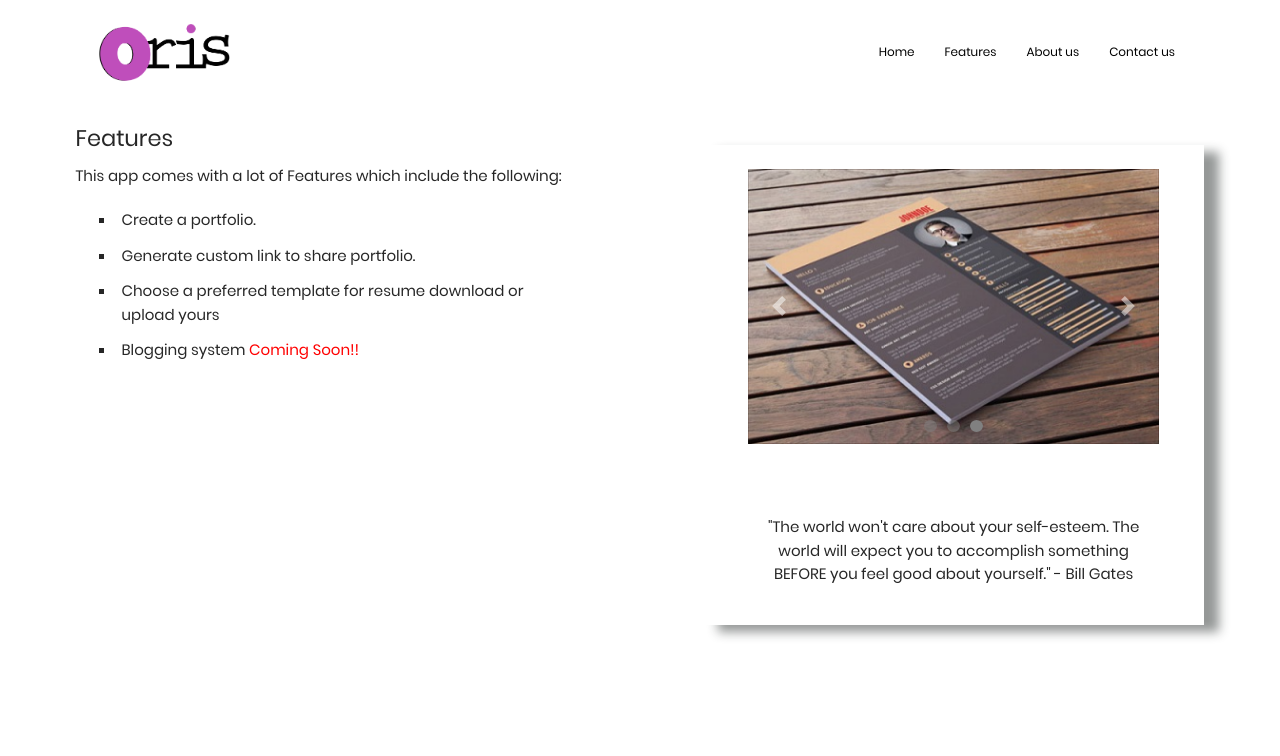
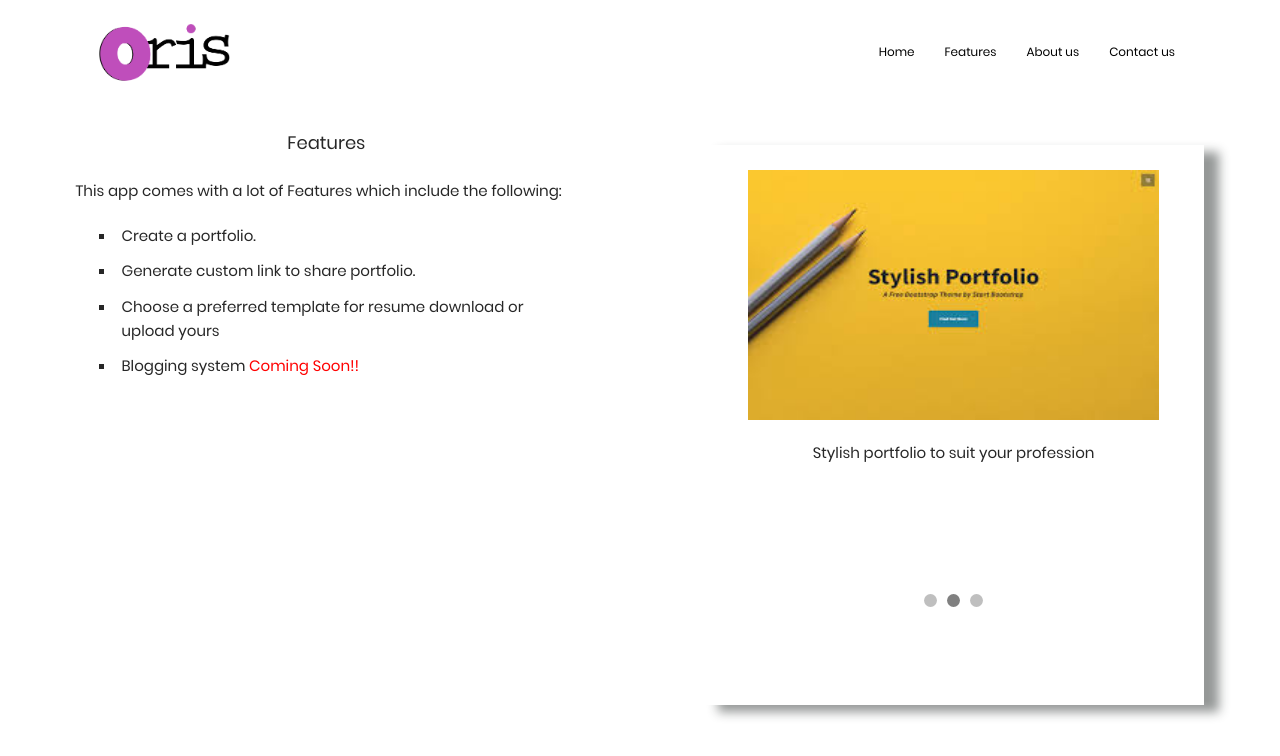
Before and after one commit to TechBuilder-360/portfolio-react, a React (Create React App) app: page /features in a window 1280 px wide. Shown: the top 756 px of the page. Built offline with nearby package versions, Linux system fonts and the light colour scheme; no server answers; what react-cookies, react-social-login would draw is missing.

Commit message:
Modified carousel UI

```diff
--- a/src/components/Carousel/carousel.js
+++ b/src/components/Carousel/carousel.js
@@ -7,35 +7,43 @@ import img3 from "../../images/carousel-img3.jpg";
 
 
 const CarouselImage = () => {
+  const interval = 5000
+
   return (
     <div className={classes.carousel}>
       <div className={classes.carousel_slides}>
-      <Carousel>
-        <Carousel.Item interval={1000}>
+      <Carousel controls={false}>
+        <Carousel.Item interval={interval}>
           <img
             className="d-block w-100"
             src={img1}
             alt="First slide"
           />
+          <div className={classes.carousel_text}>
+        <p>"The world won't care about your self-esteem. The world will expect you to accomplish something BEFORE you feel good about yourself." - Bill Gates</p>
+      </div>
         </Carousel.Item>
-        <Carousel.Item interval={500}>
+        <Carousel.Item interval={interval}>
           <img
             className="d-block w-100"
             src={img2}
             alt="Third slide"
           />
+          <div className={classes.carousel_text}>
+        <p>Stylish portfolio to suit your profession</p>
+      </div>
         </Carousel.Item>
-        <Carousel.Item>
+        <Carousel.Item interval={interval}>
           <img
             className="d-block w-100"
             src={img3}
             alt="Third slide"
           />
+          <div className={classes.carousel_text}>
+        <p>"The world won't care about your self-esteem. The world will expect you to accomplish something BEFORE you feel good about yourself." - Bill Gates</p>
+      </div>
         </Carousel.Item>
       </Carousel>
-      </div>
-      <div className={classes.carousel_text}>
-        <p>"The world won't care about your self-esteem. The world will expect you to accomplish something BEFORE you feel good about yourself." - Bill Gates</p>
       </div>
     </div>
   )
--- a/src/components/Carousel/carousel.module.css
+++ b/src/components/Carousel/carousel.module.css
@@ -1,27 +1,28 @@
 
 .carousel {
   box-shadow: 15px 7px 10px rgba(142, 145, 144, 0.938);
-  height: 480px;
+  height: 70vh;
+  margin-top: 0;
 }
 
 .carousel_slides {
     display: block;
-    position: relative;
-    height: 350px;
-    top: 5%;
     margin-left: 9%;
     margin-right: 9%;
     overflow: hidden;
     list-style: none;
+    padding-top: 5%;
+}
 
+.carousel img {
+  height: 250px;
 }
 
 .carousel_text {
     text-align: center;
-    position: relative;
-    top: 20px;
-    margin-left: 10%;
-    margin-right: 10%;
+    height: 120px;
+    margin: 5%;
+    margin-bottom: 14%;
     font: "Poppins";
     font-weight: 300;
     font-style: normal;
--- a/src/components/pre-auth/Features.js
+++ b/src/components/pre-auth/Features.js
@@ -4,7 +4,7 @@ import Layout from '../../container/Layout/Layout'
 const Features = () => {
     return (
         <Layout>
-            <h4>Features</h4>
+            <p className="title">Features</p>
             <p>This app comes with a lot of Features which include the following:</p>
             <ul>
                 <li>Create a portfolio.</li>
```
